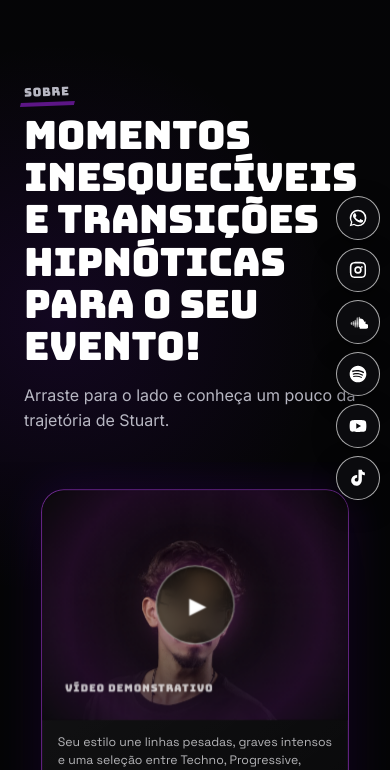
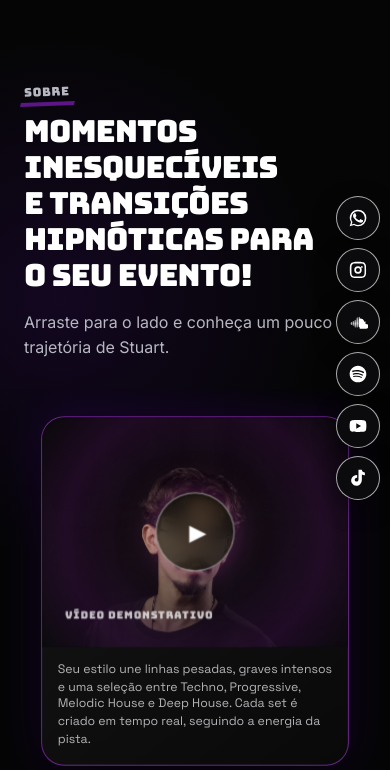
Before and after one commit to DanielLara066/dj_stuart, a plain HTML site: page index.html in a window 390 px wide. Shown: the part 330-1100 px from the top of the page. Drawn offline with Linux system fonts and the light colour scheme.

Commit message:
Atualiza e enquadra título da biografia

```diff
--- a/styles.css
+++ b/styles.css
@@ -1259,6 +1259,25 @@
   }
 }
 
+/* ===== Compact about title ===== */
+.about-heading {
+  max-width: 1080px;
+}
+.about-content .about-heading h2 {
+  max-width: 1040px;
+  font-size: clamp(1.9rem, 3.15vw, 2.85rem);
+  line-height: 1.16;
+  letter-spacing: -.025em;
+  text-wrap: balance;
+}
+@media (max-width: 720px) {
+  .about-content .about-heading h2 {
+    max-width: 100%;
+    font-size: clamp(1.65rem, 7.8vw, 2.15rem);
+    line-height: 1.18;
+  }
+}
+
 /* ===== Clean black, white and neon-purple theme ===== */
 .noise-overlay { display: none; }
 .hero { background: var(--bg); }
```
